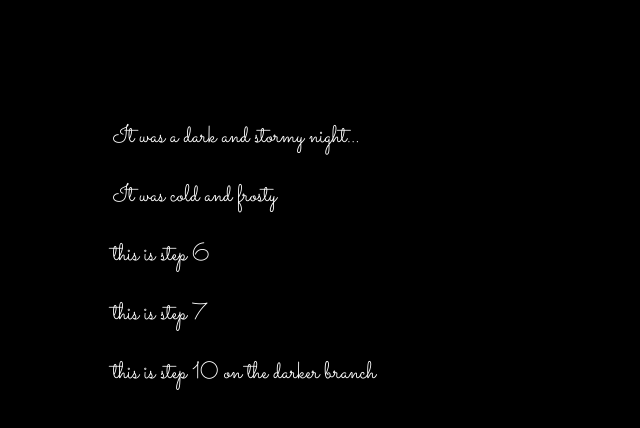
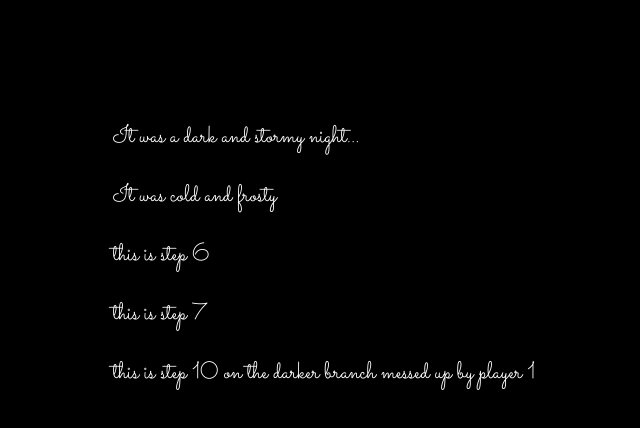
Before and after one commit to PowderedWaterToo/fireside-story, a plain HTML site: page index.html in a window 1280 px wide. Shown: the whole page, without its empty margins (207-847 px from the left). Drawn offline with Linux system fonts and the light colour scheme.

Commit message:
step 15 conflict test

```diff
--- a/index.html
+++ b/index.html
@@ -7,5 +7,5 @@
     <p>It was cold and frosty </p>  </body>
     <p>this is step 6</p>
     <p>this is step 7</p>
-    <p>this is step 10 on the darker branch</p>
+    <p>this is step 10 on the darker branch messed up by player 1</p>
 </html>
```
